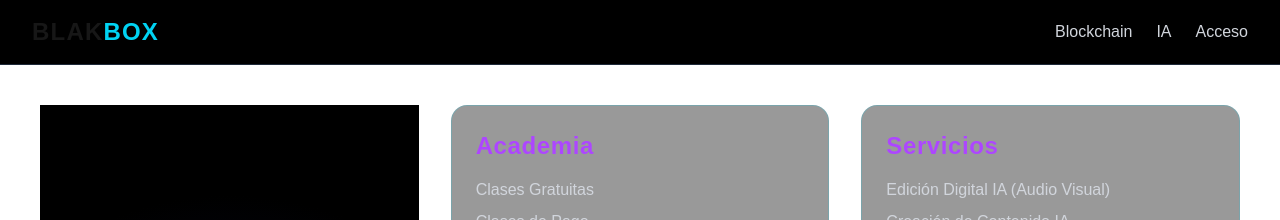
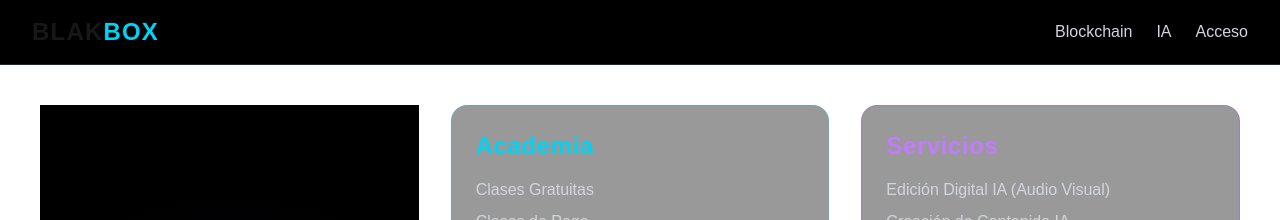
Before and after one commit to mancorago-web/blakbox, a Next.js app: page /ia in a window 1280 px wide. Shown: the top 220 px of the page. Built offline with nearby package versions, Linux system fonts and the light colour scheme; no server answers.

Commit message:
IA section purple glow + dynamic category colors

```diff
--- a/app/ia/page.tsx
+++ b/app/ia/page.tsx
@@ -20,7 +20,7 @@ export default function IA() {
 
         <CategorySection
           title="Servicios"
-          color="text-purple-500"
+          color="purple"
           items={[
             "Edición Digital IA (Audio Visual)",
             "Creación de Contenido IA",
@@ -33,7 +33,7 @@ export default function IA() {
 
         <CategorySection
           title="Consultoría"
-          color="text-purple-500"
+          color="purple"
           items={[
             "Optimización de Procesos con IA",
             "Integración de IA en Negocios",
--- a/components/CategorySection.tsx
+++ b/components/CategorySection.tsx
@@ -1,20 +1,33 @@
-interface Props {
-  title: string;
-  items: string[];
-  color: string;
-}
+export default function CategorySection({ title, items, color = "cyan" }) {
 
-export default function CategorySection({ title, items, color }: Props) {
+  const glow =
+    color === "purple"
+      ? "hover:border-purple-500 hover:shadow-[0_0_25px_rgba(168,85,247,0.4)]"
+      : "hover:border-cyan-400 hover:shadow-[0_0_25px_rgba(0,255,255,0.3)]";
+
+  const border =
+    color === "purple"
+      ? "border-purple-500/30"
+      : "border-cyan-400/30";
+
+  const titleColor =
+    color === "purple"
+      ? "text-purple-400"
+      : "text-cyan-400";
+
   return (
-    <div className="bg-black/40 backdrop-blur-md border border-cyan-400/20 p-6 rounded-2xl hover:border-cyan-400 hover:shadow-[0_0_25px_rgba(0,255,255,0.2)] transition-all duration-300">
-      <h2 className={`${color} text-2xl font-bold mb-4 tracking-wide`}>
+    <div
+      className={`bg-black/40 backdrop-blur-md border ${border} p-6 rounded-2xl transition-all duration-300 ${glow}`}
+    >
+      <h2 className={`${titleColor} text-2xl font-bold mb-4 tracking-wide`}>
         {title}
       </h2>
-      <ul className="space-y-2 text-gray-300">
-        {items.map((item) => (
+
+      <ul className="space-y-2">
+        {items.map((item, index) => (
           <li
-    key={item}
-    className="text-gray-300 hover:text-cyan-400 transition-colors duration-200 cursor-pointer"
+            key={index}
+            className="text-gray-300 hover:text-white transition-colors duration-200 cursor-pointer"
           >
             {item}
           </li>
```
Lines whose indentation alone changed are shown as unchanged.
